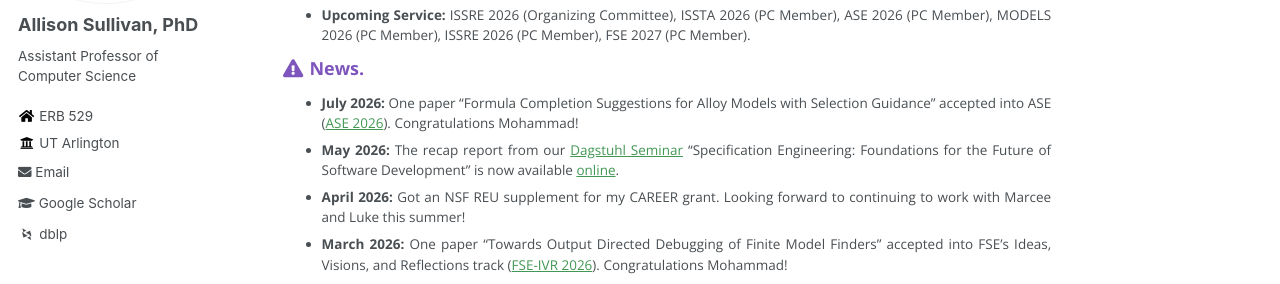
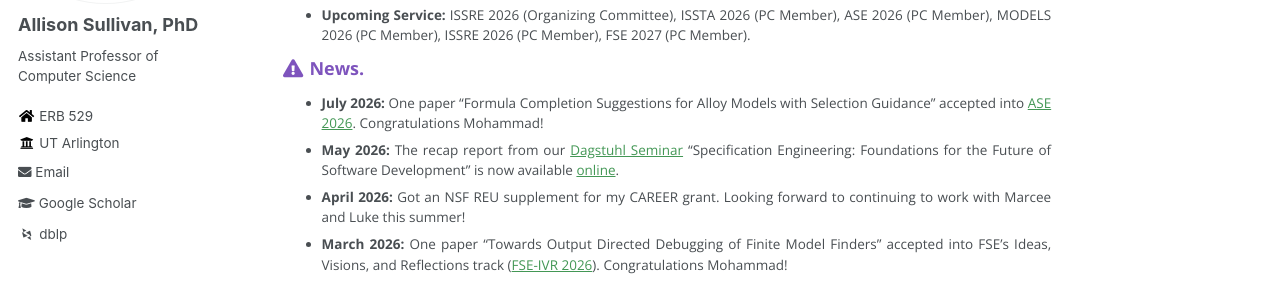
Before and after one commit to Allisonius/allisonius.github.io, a Jekyll site: the page built from _pages/about.md, in a window 1280 px wide and 900 px high, scrolled down 499 px. Shown: the part 166-450 px from the top of the window. Built offline with Jekyll 4.4.1, drawn with Linux system fonts in a browser that asks for light colours; some web fonts are replaced.

Commit message:
Update about.md

```diff
--- a/_pages/about.md
+++ b/_pages/about.md
@@ -27,7 +27,7 @@ My main goal is to improve software reliability by focusing on:
 
 ### <i class="fa fa-fw fa-exclamation-triangle" aria-hidden="true"></i> News.
 
-* **July 2026:** One paper "Formula Completion Suggestions for Alloy Models with Selection Guidance" accepted into ASE ([ASE 2026](https://conf.researchr.org/track/ase-2026/ase-2026-research-track)). Congratulations Mohammad!
+* **July 2026:** One paper "Formula Completion Suggestions for Alloy Models with Selection Guidance" accepted into [ASE 2026](https://conf.researchr.org/track/ase-2026/ase-2026-research-track). Congratulations Mohammad!
 * **May 2026:** The recap report from our [Dagstuhl Seminar](https://www.dagstuhl.de/seminars/seminar-calendar/seminar-details/25392) "Specification Engineering: Foundations for the Future of Software Development" is now available [online](https://drops.dagstuhl.de/entities/document/10.4230/DagRep.15.9.160).
 * **April 2026:** Got an NSF REU supplement for my CAREER grant. Looking forward to continuing to work with Marcee and Luke this summer!
 * **March 2026:** One paper "Towards Output Directed Debugging of Finite Model Finders" accepted into FSE's Ideas, Visions, and Reflections track ([FSE-IVR 2026](https://conf.researchr.org/track/fse-2026/fse-2026-ideas-visions-and-reflections)). Congratulations Mohammad!
```
